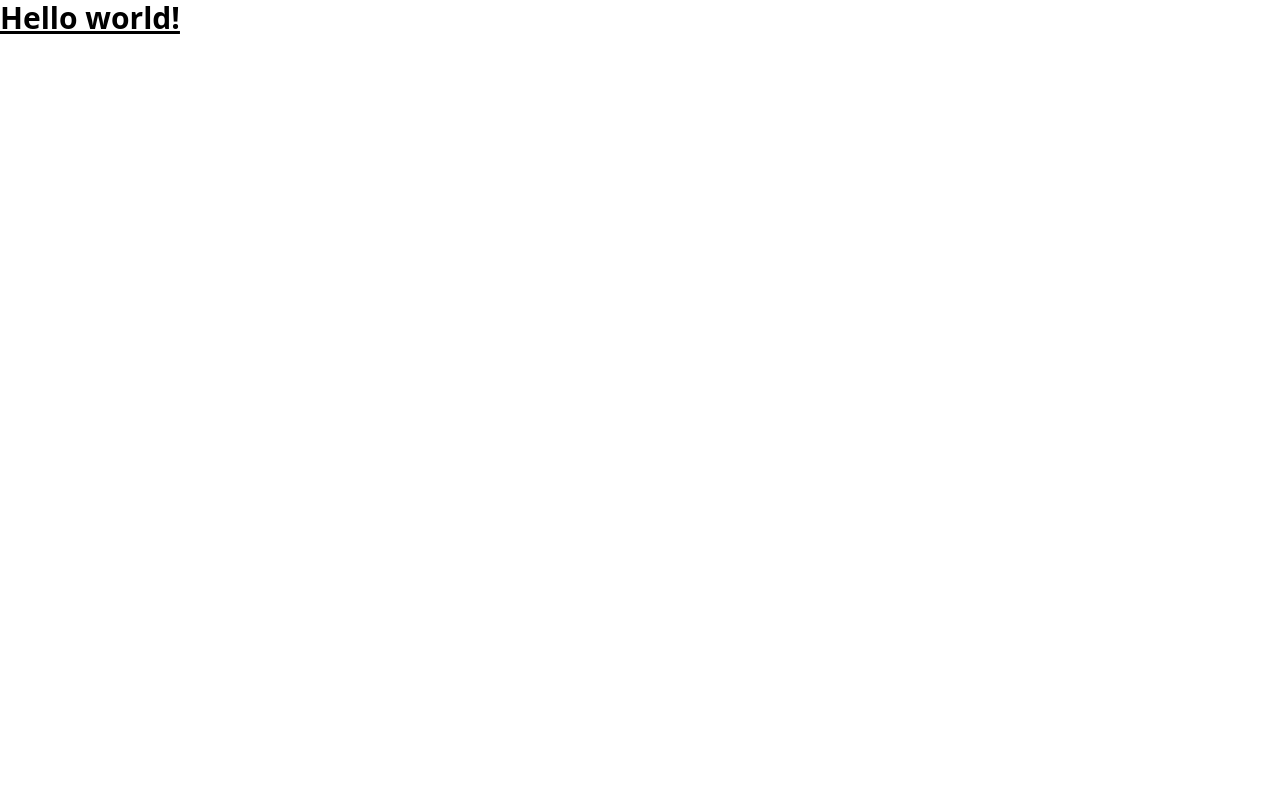
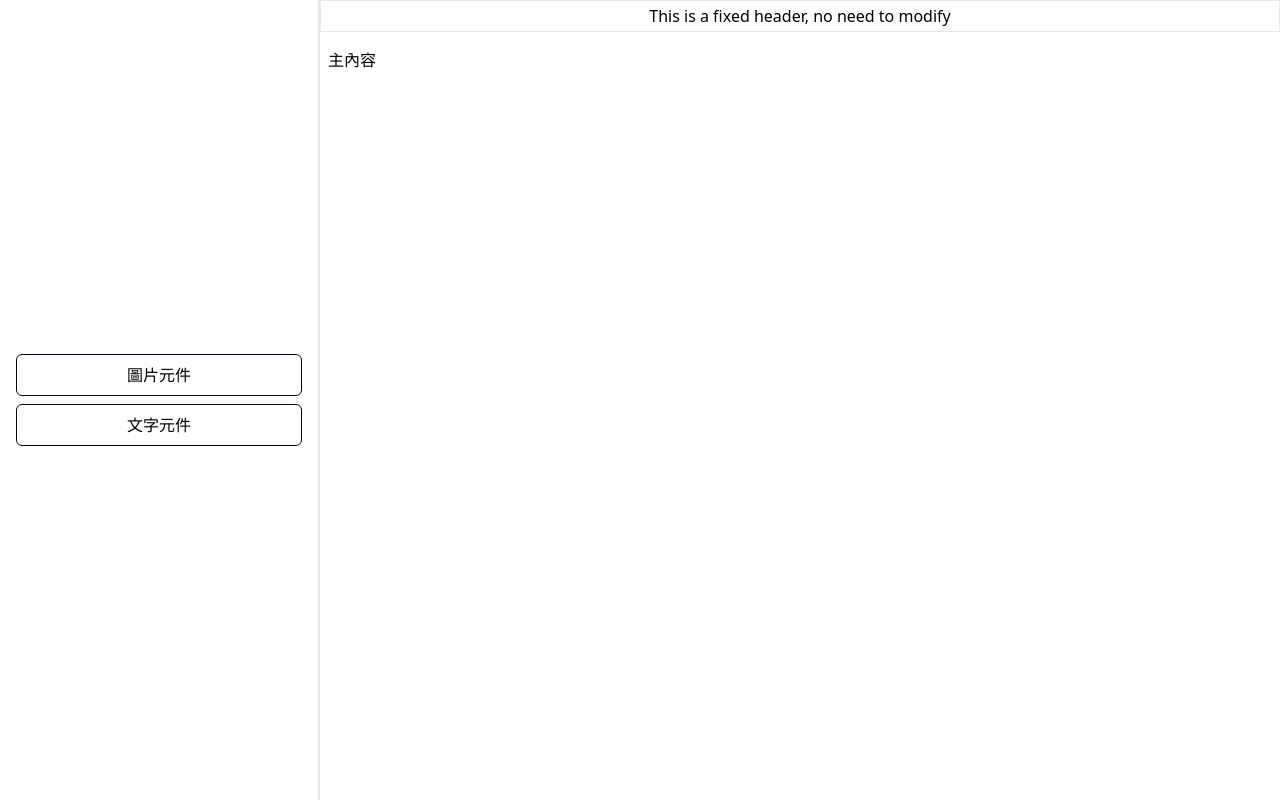
Before and after one commit to u88803494/dnd_test, a React (Create React App) app: page / in a window 1280 px wide. Built offline with nearby package versions, Linux system fonts and the light colour scheme; the HTML template or start-up script is replaced by a standard one.

Commit message:
build the basic structure

```diff
--- a/src/App.tsx
+++ b/src/App.tsx
@@ -1,12 +1,13 @@
+import Main from "./components/Main";
+import Sidebar from "./components/Sidebar";
 
-function App() {
+const App = () => {
   return (
-    <div>
-      <h1 className="text-3xl font-bold underline">
-        Hello world!
-      </h1>
+    <div className="h-screen w-screen flex">
+      <Sidebar />
+      <Main />
     </div>
-  );
+  )
 }
 
 export default App;
--- /dev/null
+++ b/src/components/Button.tsx
@@ -0,0 +1,16 @@
+import { ReactNode } from "react";
+
+interface ButtonProps {
+  children: ReactNode;
+}
+
+const Button = (props: ButtonProps) => {
+  const { children } = props;
+  return (
+    <button className="py-2 border border-slate-950 rounded-md">
+      {children}
+    </button>
+  )
+}
+
+export default Button;
--- /dev/null
+++ b/src/components/Main.tsx
@@ -0,0 +1,16 @@
+const Main = () => {
+  return (
+    <div className="w-3/4 relative">
+      <nav className="w-full h-8 sticky flex justify-center items-center bg-white border">
+        <div>
+          This is a fixed header, no need to modify
+        </div>
+      </nav>
+      <main className="px-2 py-4">
+        主內容
+      </main>
+    </div>
+  )
+}
+
+export default Main
--- /dev/null
+++ b/src/components/Sidebar.tsx
@@ -0,0 +1,18 @@
+import Button from "./Button"
+
+const Sidebar = () => {
+  return (
+    <aside className="h-screen w-1/4 p-4 flex flex-col justify-center border-r-2">
+      <div className="flex flex-col justify-center space-y-2">
+        <Button>
+          圖片元件
+        </Button>
+        <Button>
+          文字元件
+        </Button>
+      </div>
+    </aside>
+  )
+}
+
+export default Sidebar
```
